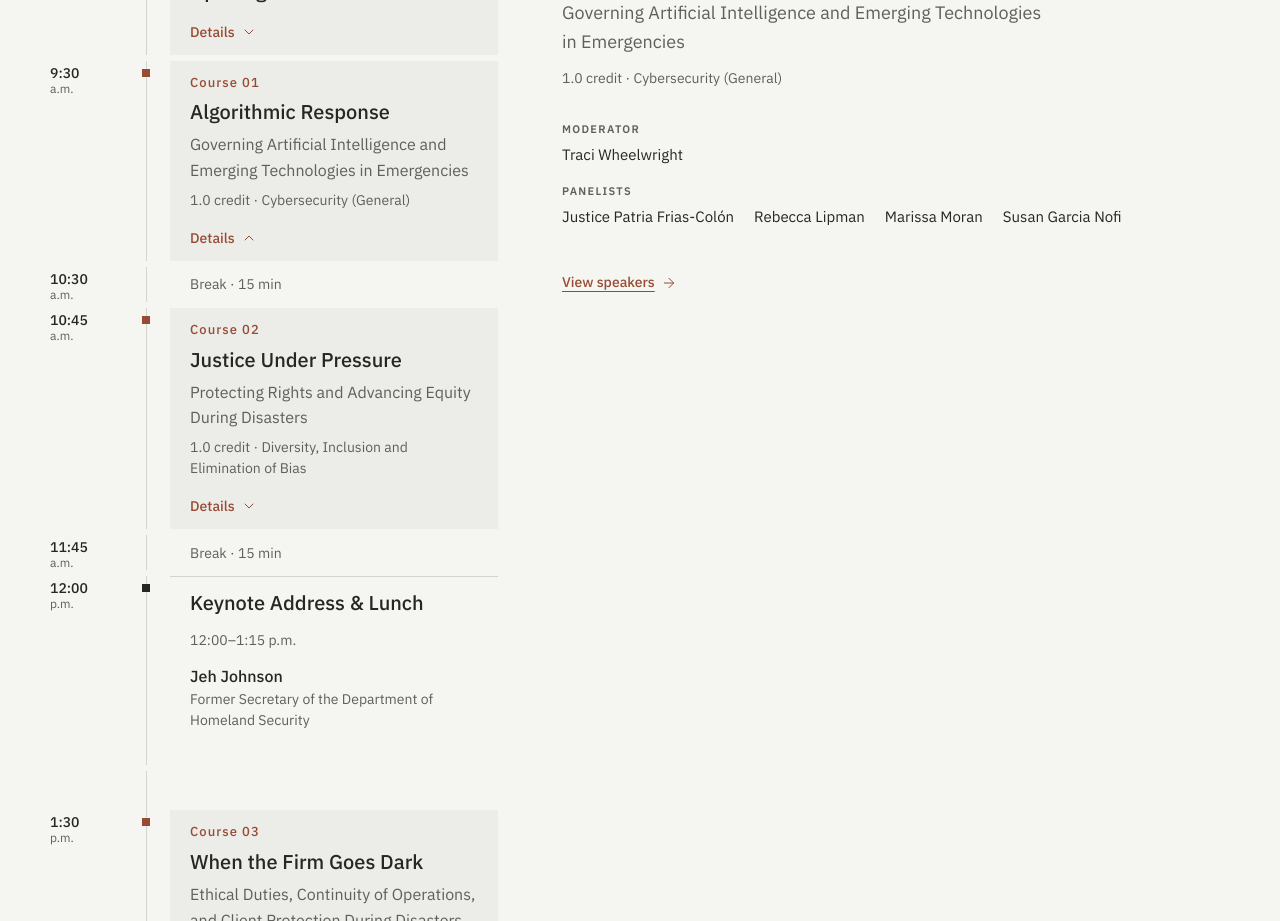
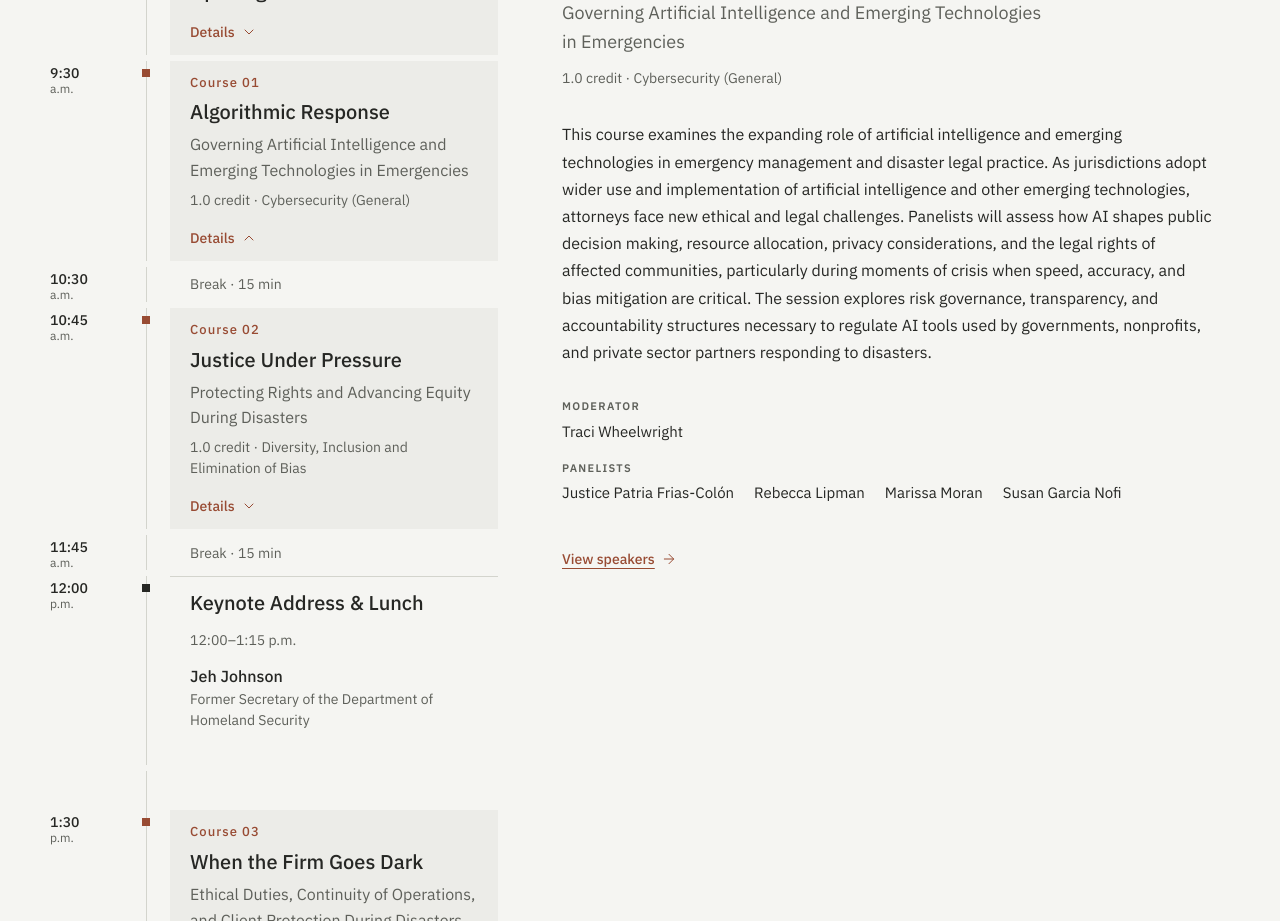
Before and after one commit to Mo-Awadalla/DLS_website, a Next.js app: page / in a window 1280 px wide. Shown: the part 1360-2281 px from the top of the page. Built offline with nearby package versions, Linux system fonts and the light colour scheme; no server answers.

Commit message:
Add CLE session descriptions to the agenda
Add the four approved CLE session descriptions to agenda detail panels.

```diff
--- a/components/agenda/Agenda.module.css
+++ b/components/agenda/Agenda.module.css
@@ -73,6 +73,7 @@
 .range { color: var(--muted); font-size: .875rem; font-variant-numeric: tabular-nums; }
 .panelTitle { font-size: clamp(1.875rem, 3.2vw, 2.75rem); font-weight: 400; line-height: 1.12; letter-spacing: -.025em; text-wrap: balance; }
 .panelSubtitle { max-width: 48ch; margin: 0; color: var(--muted); font-size: 1.125rem; text-wrap: pretty; }
+.description { max-width: 68ch; margin: 0; color: var(--ink); line-height: 1.7; text-wrap: pretty; }
 
 @keyframes fadeIn { from { opacity: 0; } }
 
--- a/components/agenda/AgendaParts.tsx
+++ b/components/agenda/AgendaParts.tsx
@@ -4,9 +4,13 @@ import styles from "./Agenda.module.css";
 
 export function hasDetails(entry: AgendaEntry) {
   return Boolean(
-    entry.moderators?.length || entry.instructors?.length || entry.speakersPanel ||
+    entry.description || entry.moderators?.length || entry.instructors?.length || entry.speakersPanel ||
     (entry.kind === "remarks" && entry.speakers?.some(speaker => speaker.confirmed)),
   );
+}
+
+export function CourseDescription({ entry }: { entry: AgendaEntry }) {
+  return entry.description ? <p className={styles.description}>{entry.description}</p> : null;
 }
 
 export function CourseLabel({ entry }: { entry: AgendaEntry }) {
--- a/components/agenda/AgendaTimeline.tsx
+++ b/components/agenda/AgendaTimeline.tsx
@@ -3,7 +3,7 @@
 import { Fragment, useState, useSyncExternalStore, type CSSProperties } from "react";
 import type { AgendaEntry } from "@/data/agenda";
 import { clock, formatDuration, formatRange } from "@/lib/agenda-time";
-import { CourseLabel, CreditLine, People, ViewSpeakersLink, hasDetails } from "./AgendaParts";
+import { CourseDescription, CourseLabel, CreditLine, People, ViewSpeakersLink, hasDetails } from "./AgendaParts";
 import styles from "./Agenda.module.css";
 
 const desktopQuery = "(min-width: 901px)";
@@ -94,6 +94,7 @@ function DetailsCell({ entry, open, controlsId, onToggle }: DetailsCellProps) {
       <div id={detailsId} className={styles.inline} data-open={open || undefined}>
         <div className={styles.inlineClip}>
           <div className={styles.inlineBody}>
+            <CourseDescription entry={entry} />
             <People entry={entry} />
             <ViewSpeakersLink entry={entry} />
           </div>
@@ -115,6 +116,7 @@ function DetailsPanel({ entry, animate }: { entry: AgendaEntry; animate: boolean
         {entry.subtitle ? <p className={styles.panelSubtitle}>{entry.subtitle}</p> : null}
         <CreditLine entry={entry} />
       </header>
+      <CourseDescription entry={entry} />
       <People entry={entry} />
       <ViewSpeakersLink entry={entry} />
     </article>
--- a/data/agenda.ts
+++ b/data/agenda.ts
@@ -40,6 +40,8 @@ export interface AgendaEntry {
   title: string;
   /** Text after the colon in a course title. */
   subtitle?: string;
+  /** Approved course description shown in the agenda detail panel. */
+  description?: string;
   /** 1-based course order within the day's agenda. */
   courseNumber?: number;
   speakers?: readonly Speaker[];
@@ -91,6 +93,8 @@ export const agenda: Agenda = {
       end: at(10, 30),
       title: "Algorithmic Response",
       subtitle: "Governing Artificial Intelligence and Emerging Technologies in Emergencies",
+      description:
+        "This course examines the expanding role of artificial intelligence and emerging technologies in emergency management and disaster legal practice. As jurisdictions adopt wider use and implementation of artificial intelligence and other emerging technologies, attorneys face new ethical and legal challenges. Panelists will assess how AI shapes public decision making, resource allocation, privacy considerations, and the legal rights of affected communities, particularly during moments of crisis when speed, accuracy, and bias mitigation are critical. The session explores risk governance, transparency, and accountability structures necessary to regulate AI tools used by governments, nonprofits, and private sector partners responding to disasters.",
       moderators: ["Traci Wheelwright"],
       instructors: [FRIAS_COLON, "Rebecca Lipman", "Marissa Moran", "Susan Garcia Nofi"],
       credit: { hours: 1, category: "Cybersecurity (General)" },
@@ -105,6 +109,8 @@ export const agenda: Agenda = {
       end: at(11, 45),
       title: "Justice Under Pressure",
       subtitle: "Protecting Rights and Advancing Equity During Disasters",
+      description:
+        "This course explores the heightened vulnerability of civil liberties, due process, and equity during large scale disasters. When essential systems falter marginalized populations often experience disproportionate harm. Attorneys must navigate the tension between emergency operations and individual rights, ensuring legal protections remain intact even under extraordinary operational pressure. Panelists will analyze the ways disaster conditions can compound pre-existing inequities, discuss legal tools to safeguard rights, and examine strategies for advancing equitable outcomes through advocacy, planning and community partnership. One subject the panel will address is the Supreme Court’s 1999 decision in Olmstead v. L.C., interpreting Title II of the ADA’s integration mandate, including the potential impact of a recent opinion of the Federal Office of Legal Counsel’s (OLC), which adopts a narrow view of how the ADA’s integration mandate applies.",
       moderators: ["Dennis R. Boyd"],
       instructors: ["Michael Wasser", "Taa Grays", "Jason Rivera", "Jennifer Mathis"],
       credit: { hours: 1, category: "Diversity, Inclusion and Elimination of Bias" },
@@ -127,6 +133,8 @@ export const agenda: Agenda = {
       end: at(14, 30),
       title: "When the Firm Goes Dark",
       subtitle: "Ethical Duties, Continuity of Operations, and Client Protection During Disasters",
+      description:
+        "This course focuses on the ethical and operational challenges attorneys face when disaster conditions disrupt law firm operations, government agencies, or legal service organizations. Whether the disruption stems from infrastructure failure, communication outages, or displacement of staff and clients, lawyers must ensure continuity of representation and protection of client interests. Panelists will evaluate ethical duties related to competence, communication, supervision, confidentiality, and safeguarding client property when normal workflows collapse. The session highlights practical continuity planning, emergency protocols, and resilience strategies for legal practitioners across all settings.",
       moderators: ["Sonja Orgias"],
       instructors: ["Clay Garner", "Seth Rosner", FRIAS_COLON],
       credit: { hours: 1, category: "Ethics" },
@@ -141,6 +149,8 @@ export const agenda: Agenda = {
       end: at(15, 45),
       title: "The Next Disaster Landscape",
       subtitle: "Legal Preparedness for Cascading and Complex Risks",
+      description:
+        "This course examines the emerging horizon of multifaceted and cascading disaster risks, focusing on the role of climate change as a key factor in (or catalyst of) those risks. Attorneys must be prepared for scenarios where multiple crises interact, amplify harm, and destabilize legal systems. Panelists will explore the climate change threats to New York City; anticipate challenges in insurance, landlord/tenant, and housing; consider lessons on preparedness for climate disasters from other regions; and assess frameworks for collaboration across different sectors, multi-hazard planning, and legal readiness. The session emphasizes forward looking strategies that equip lawyers to advise clients, institutions, and communities in an era of compounding risks and systemic volatility.",
       moderators: ["Robert DeVoogd", "Lucette Moran"],
       instructors: ["Brian Baer", "Timothy Fennell", "Alessandra Jerolleman", "Hilary Meltzer"],
       credit: { hours: 1, category: "Professional Practice" },
```
